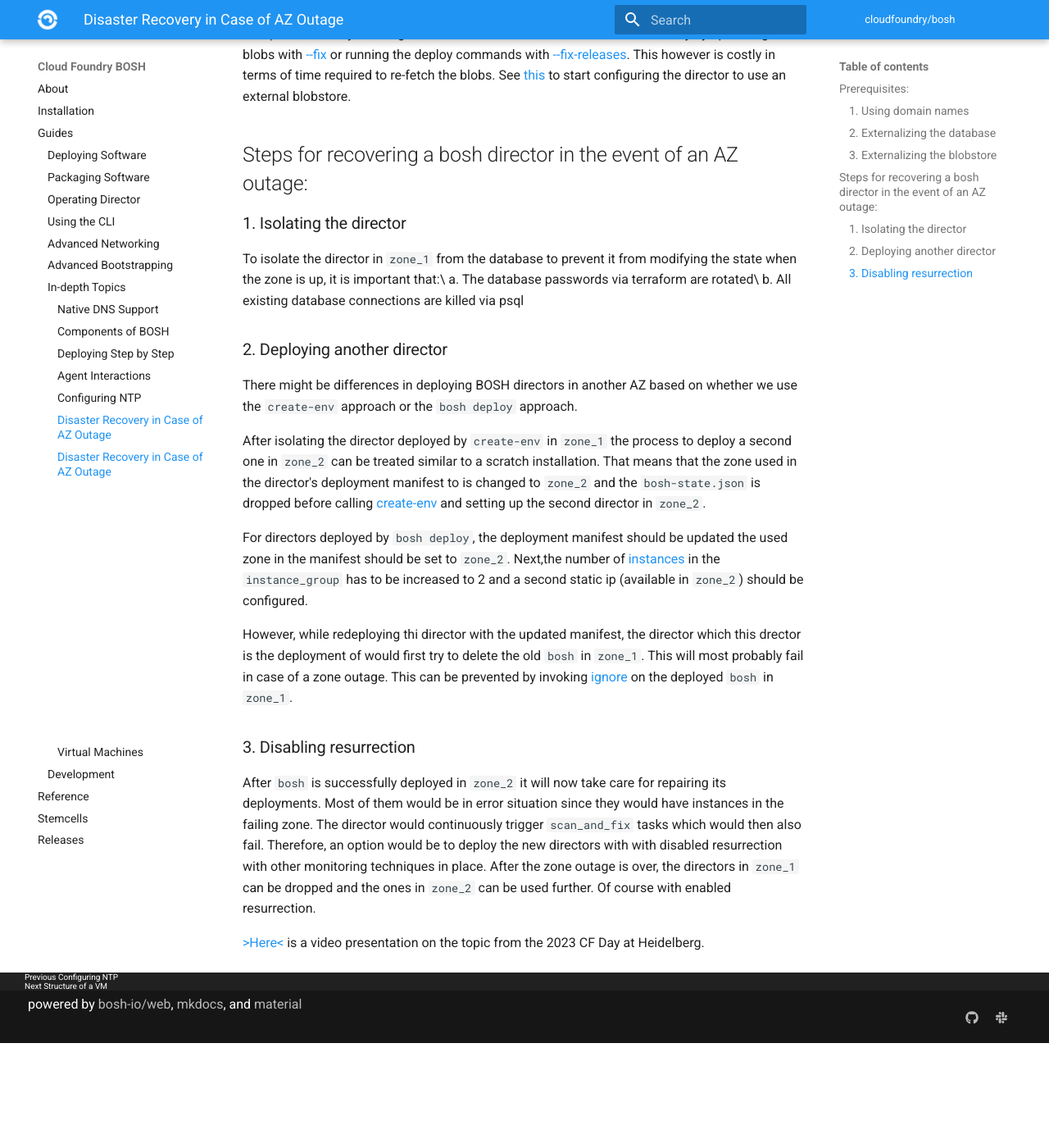
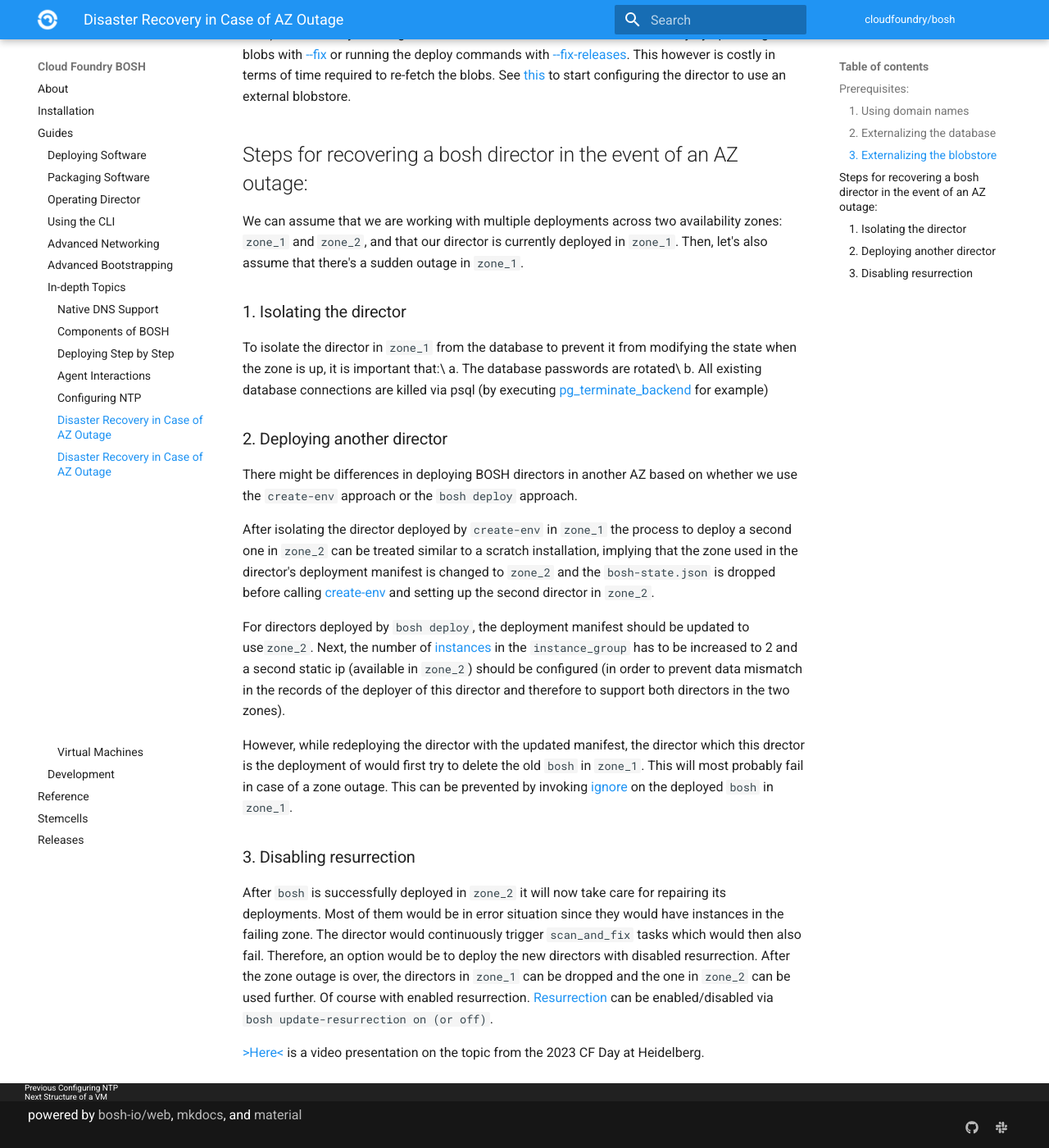
Before and after one commit to cloudfoundry/docs-bosh, an MkDocs documentation site: the page built from content/disaster-recovery.md, in a window 1280 px wide and 1400 px high, scrolled down 1225 px. Shown: the whole window at 82% size. Built offline with MkDocs 1.6.1 and Material for MkDocs 9.7.7, drawn with Linux system fonts in a browser that asks for light colours; old or Windows-style settings are respelled for this version of MkDocs; before the commit the page ends 2497 px from its top, so only the background shows below that.

Commit message:
include further changes and comments

```diff
--- a/content/disaster-recovery.md
+++ b/content/disaster-recovery.md
@@ -17,27 +17,29 @@ See [this](https://bosh.io/docs/director-configure-blobstore) to start configuri
 
 ## Steps for recovering a bosh director in the event of an AZ outage:
 
+We can assume that we are working with multiple deployments across two availability zones: `zone_1` and `zone_2`, and that our director is currently deployed in `zone_1`. Then, let's also assume that there's a sudden outage in  `zone_1`.
+
 ### 1. Isolating the director
 To isolate the director in `zone_1` from the database to prevent it from modifying the state when the zone is up, it is important that:\
-a. The database passwords via terraform are rotated\
-b. All existing database connections are killed via psql
+a. The database passwords are rotated\
+b. All existing database connections are killed via psql (by executing [pg_terminate_backend](https://www.postgresql.org/docs/current/functions-admin.html) for example)
 ### 2. Deploying another director
 There might be differences in deploying BOSH directors in another AZ based on whether we use the `create-env` approach or the `bosh deploy` approach.
 
-After isolating the director deployed by `create-env` in `zone_1` the process to deploy a second one in `zone_2` can be treated similar to a scratch installation. That means that the zone used in the director's deployment manifest to is changed to `zone_2` and the `bosh-state.json` is dropped before calling [create-env](https://bosh.io/docs/cli-v2/#create-env) and setting up the second director in `zone_2`.
+After isolating the director deployed by `create-env` in `zone_1` the process to deploy a second one in `zone_2` can be treated similar to a scratch installation, implying that the zone used in the director's deployment manifest is changed to `zone_2` and the `bosh-state.json` is dropped before calling [create-env](https://bosh.io/docs/cli-v2/#create-env) and setting up the second director in `zone_2`.
 
-For directors deployed by `bosh deploy`, the deployment manifest should be updated the used zone in the manifest should be set to `zone_2`. Next,the number of [instances](https://bosh.io/docs/manifest-v2/#instance-groups) in the `instance_group` has to be increased to 2 and a second static ip (available in `zone_2`) should be configured.
+For directors deployed by `bosh deploy`, the deployment manifest should be updated to use`zone_2`. Next, the number of [instances](https://bosh.io/docs/manifest-v2/#instance-groups) in the `instance_group` has to be increased to 2 and a second static ip (available in `zone_2`) should be configured (in order to prevent data mismatch in the records of the deployer of this director and therefore to support both directors in the two zones).
 
-However, while redeploying thi director with the updated manifest, the director which this drector is the deployment of would
-first try to delete the old `bosh` in `zone_1`. This will most probably fail in case of a zone outage. This can be prevented by invoking [ignore](https://bosh.io/docs/cli-v2/#ignore) on the deployed `bosh`
-in `zone_1`.
+However, while redeploying the director with the updated manifest, the director which this drector is the deployment of would
+first try to delete the old `bosh` in `zone_1`. This will most probably fail in case of a zone outage. This can be prevented by invoking [ignore](https://bosh.io/docs/cli-v2/#ignore) on the deployed `bosh` in `zone_1`.
+
 ### 3. Disabling resurrection
 After `bosh` is successfully deployed in `zone_2` it will now take care for repairing its deployments. Most of them would
 be in error situation since they would have instances in the failing zone. The director would continuously trigger `scan_and_fix`
 tasks which would then also fail.
-Therefore, an option would be to deploy the new directors with with disabled resurrection with other monitoring techniques in place.
-After the zone outage is over, the directors in `zone_1` can be dropped and the ones in `zone_2` can be used further.
-Of course with enabled resurrection.
+Therefore, an option would be to deploy the new directors with disabled resurrection.
+After the zone outage is over, the directors in `zone_1` can be dropped and the one in `zone_2` can be used further.
+Of course with enabled resurrection. [Resurrection](https://bosh.io/docs/cli-v2/#update-resurrection) can be enabled/disabled via `bosh update-resurrection on (or off)`.
 
 
 [>Here<](https://www.youtube.com/watch?v=0oMrGu9XuBY&list=PLhuMOCWn4P9jUHBucZBkSjmkwEbvx8vxf&index=12) is a video presentation on the topic from the 2023 CF Day at Heidelberg.
```
